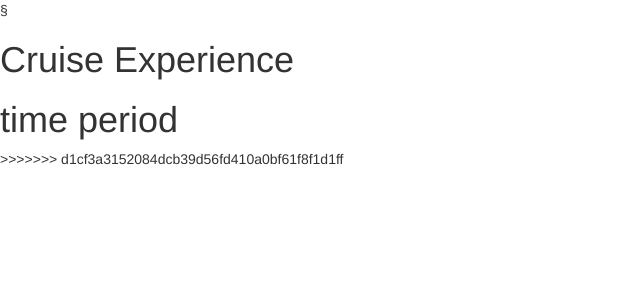
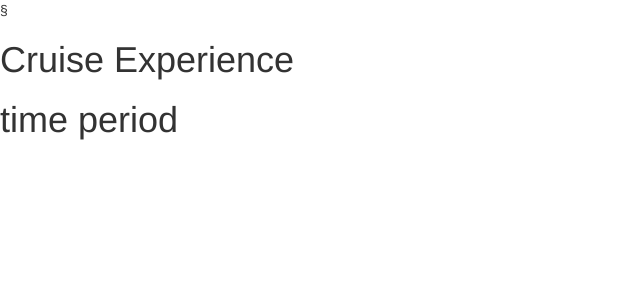
Before and after one commit to AydenJMurray/travelhack, a Python web app: template app/templates/time.html in a window 1280 px wide. Shown: the top 300 px of the page, without its empty margins (0-640 px from the left). Run offline with Jinja, Linux system fonts and the light colour scheme; the template is opened without the code that fills it, so the values that code supplies are empty; some libraries are stand-ins or nearby versions.

Commit message:
Removing useless things

```diff
--- a/app/templates/base.html
+++ b/app/templates/base.html
@@ -23,6 +23,5 @@
     <script src="https://maxcdn.bootstrapcdn.com/bootstrap/3.3.7/js/bootstrap.min.js" integrity="sha384-Tc5IQib027qvyjSMfHjOMaLkfuWVxZxUPnCJA7l2mCWNIpG9mGCD8wGNIcPD7Txa" crossorigin="anonymous"></script>
     {% block script %}
     {% endblock %}
->>>>>>> d1cf3a3152084dcb39d56fd410a0bf61f8f1d1ff
 </body>
 </html>
```
Also changed, not shown: 2 other files.
